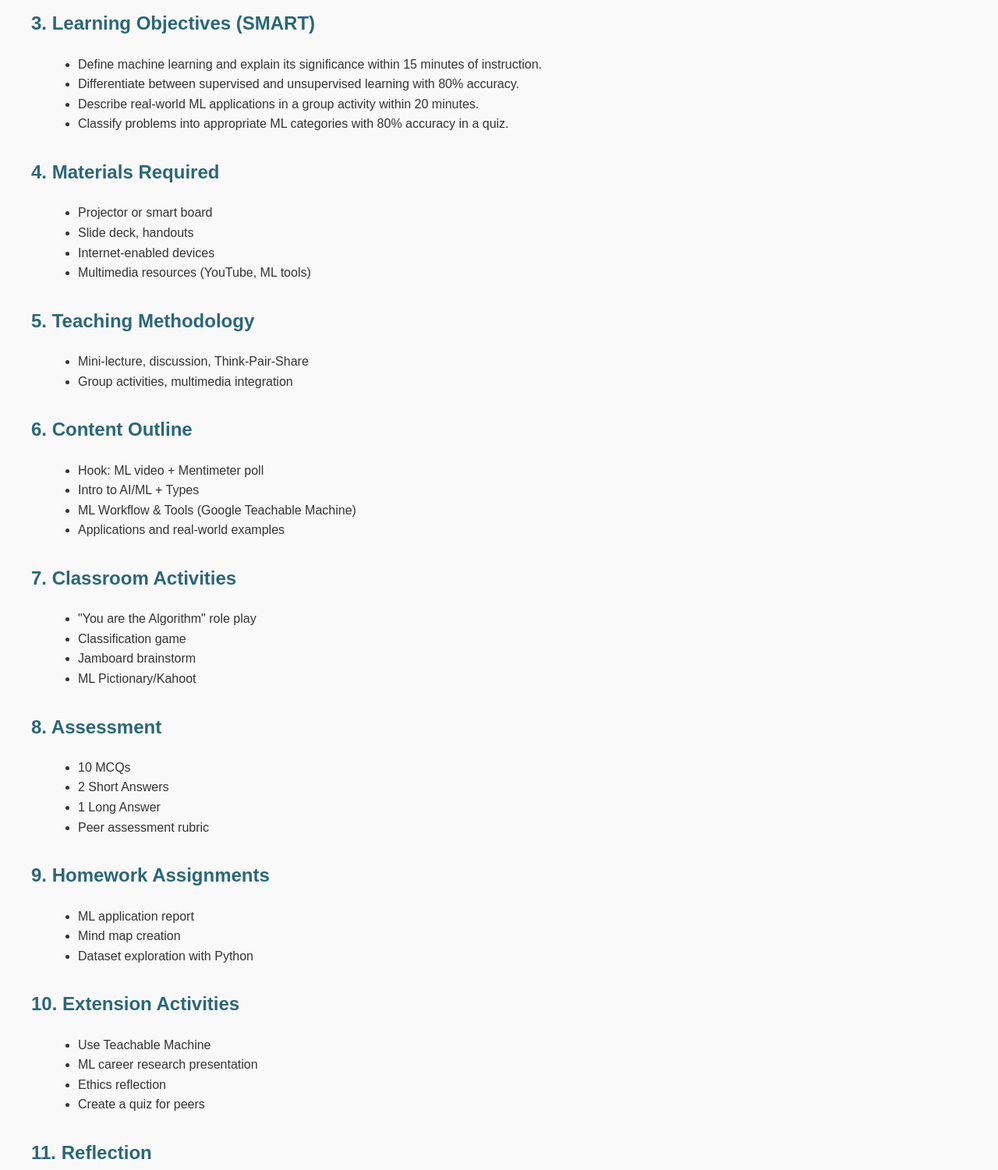
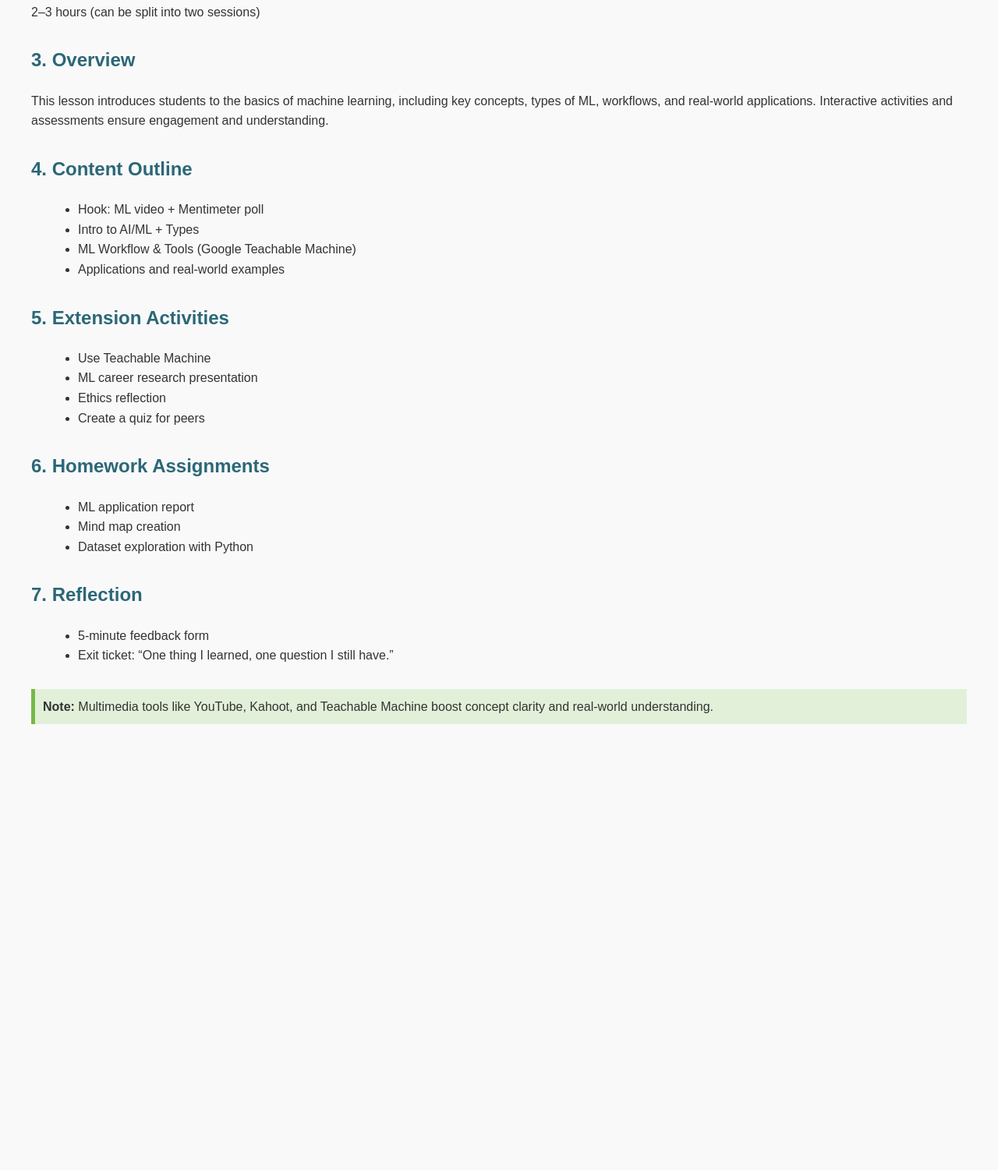
Before and after one commit to FionaLawrence29/Lesson-Plan-Machine-Learning, a plain HTML site: page index.html in a window 1280 px wide. Shown: the part 329-1830 px from the top of the page at 78% size. After the commit the page ends 1298 px from the top, so only its background shows below. Drawn offline with Linux system fonts and the light colour scheme.

Commit message:
Update index.html

```diff
--- a/index.html
+++ b/index.html
@@ -26,6 +26,24 @@
       padding: 10px;
       border-left: 5px solid #76b947;
     }
+    nav ul {
+      list-style: none;
+      padding: 0;
+      display: flex;
+      gap: 20px;
+      margin-bottom: 20px;
+    }
+    nav a {
+      text-decoration: none;
+      color: #2b6777;
+      font-weight: bold;
+    }
+    nav a:hover {
+      text-decoration: underline;
+    }
+  </style>
+</head>
+<body>
   <nav>
     <ul>
       <li><a href="index.html">Home</a></li>
@@ -36,9 +54,6 @@
     </ul>
   </nav>
 
-  </style>
-</head>
-<body>
   <h1>Lesson Plan: Introduction to Machine Learning</h1>
 
   <section>
@@ -52,35 +67,12 @@
   </section>
 
   <section>
-    <h2>3. Learning Objectives (SMART)</h2>
-    <ul>
-      <li>Define machine learning and explain its significance within 15 minutes of instruction.</li>
-      <li>Differentiate between supervised and unsupervised learning with 80% accuracy.</li>
-      <li>Describe real-world ML applications in a group activity within 20 minutes.</li>
-      <li>Classify problems into appropriate ML categories with 80% accuracy in a quiz.</li>
-    </ul>
+    <h2>3. Overview</h2>
+    <p>This lesson introduces students to the basics of machine learning, including key concepts, types of ML, workflows, and real-world applications. Interactive activities and assessments ensure engagement and understanding.</p>
   </section>
 
   <section>
-    <h2>4. Materials Required</h2>
-    <ul>
-      <li>Projector or smart board</li>
-      <li>Slide deck, handouts</li>
-      <li>Internet-enabled devices</li>
-      <li>Multimedia resources (YouTube, ML tools)</li>
-    </ul>
-  </section>
-
-  <section>
-    <h2>5. Teaching Methodology</h2>
-    <ul>
-      <li>Mini-lecture, discussion, Think-Pair-Share</li>
-      <li>Group activities, multimedia integration</li>
-    </ul>
-  </section>
-
-  <section>
-    <h2>6. Content Outline</h2>
+    <h2>4. Content Outline</h2>
     <ul>
       <li>Hook: ML video + Mentimeter poll</li>
       <li>Intro to AI/ML + Types</li>
@@ -90,36 +82,7 @@
   </section>
 
   <section>
-    <h2>7. Classroom Activities</h2>
-    <ul>
-      <li>"You are the Algorithm" role play</li>
-      <li>Classification game</li>
-      <li>Jamboard brainstorm</li>
-      <li>ML Pictionary/Kahoot</li>
-    </ul>
-  </section>
-
-  <section>
-    <h2>8. Assessment</h2>
-    <ul>
-      <li>10 MCQs</li>
-      <li>2 Short Answers</li>
-      <li>1 Long Answer</li>
-      <li>Peer assessment rubric</li>
-    </ul>
-  </section>
-
-  <section>
-    <h2>9. Homework Assignments</h2>
-    <ul>
-      <li>ML application report</li>
-      <li>Mind map creation</li>
-      <li>Dataset exploration with Python</li>
-    </ul>
-  </section>
-
-  <section>
-    <h2>10. Extension Activities</h2>
+    <h2>5. Extension Activities</h2>
     <ul>
       <li>Use Teachable Machine</li>
       <li>ML career research presentation</li>
@@ -129,7 +92,16 @@
   </section>
 
   <section>
-    <h2>11. Reflection</h2>
+    <h2>6. Homework Assignments</h2>
+    <ul>
+      <li>ML application report</li>
+      <li>Mind map creation</li>
+      <li>Dataset exploration with Python</li>
+    </ul>
+  </section>
+
+  <section>
+    <h2>7. Reflection</h2>
     <ul>
       <li>5-minute feedback form</li>
       <li>Exit ticket: “One thing I learned, one question I still have.”</li>
```
Lines whose indentation alone changed are shown as unchanged.
